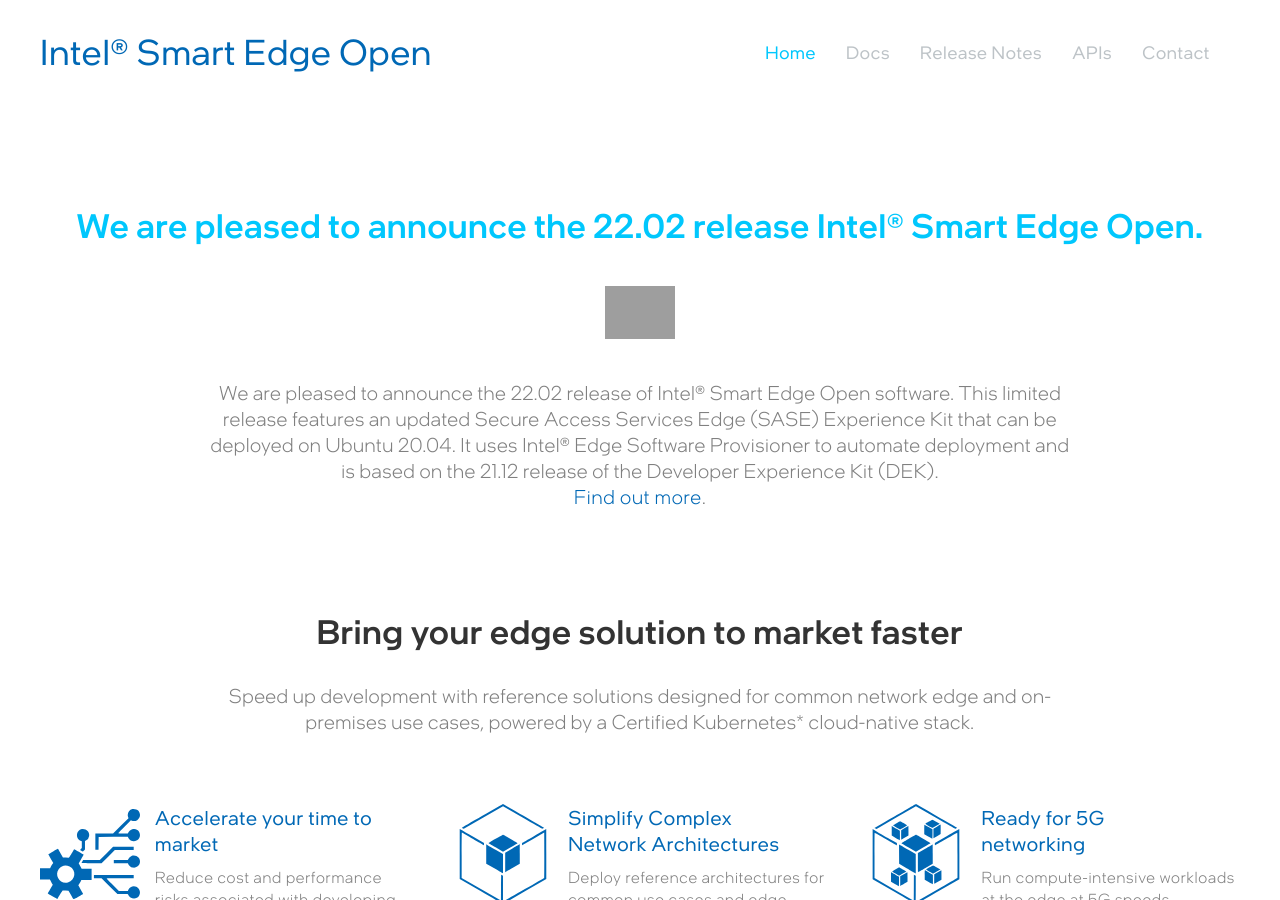
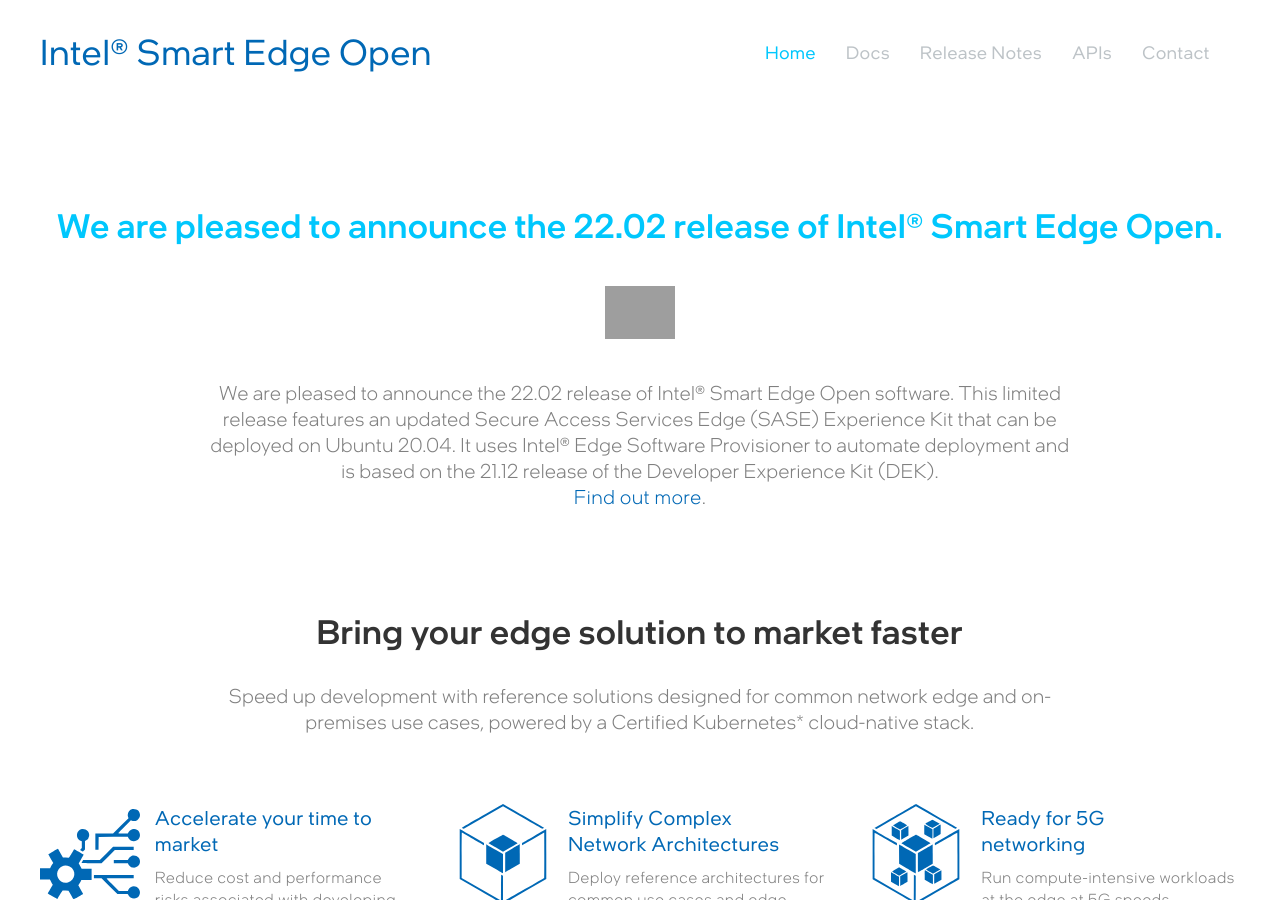
Before and after one commit to smart-edge-open/smart-edge-open.github.io, a Jekyll site: the page built from index.md, in a window 1280 px wide and 900 px high. Built offline with Jekyll 4.4.1, drawn with Linux system fonts in a browser that asks for light colours; some web fonts are replaced; grey boxes are pictures that could not be loaded.

Commit message:
Fixed typo in headline (#8)

```diff
--- a/_includes/boxesHead.html
+++ b/_includes/boxesHead.html
@@ -13,7 +13,7 @@
 {% endif %}
 <div class="uk-section">
     <div class="uk-container{{container}}">
-        <h1 class="uk-text-center" style="color:#00C7FD">We are pleased to announce the 22.02 release Intel&reg; Smart Edge Open.</h1>
+        <h1 class="uk-text-center" style="color:#00C7FD">We are pleased to announce the 22.02 release of Intel&reg; Smart Edge Open.</h1>
         <div class="uk-text-center uk-margin-medium-top uk-margin-medium-bottom">
             <img src="https://d29tbxcbtlbljy.cloudfront.net/smartedge/images/we_are_pleased_to_announce_the_22.2.png?v=apr18" alt="Introduction" width="70" height="auto" />
         </div>
```
